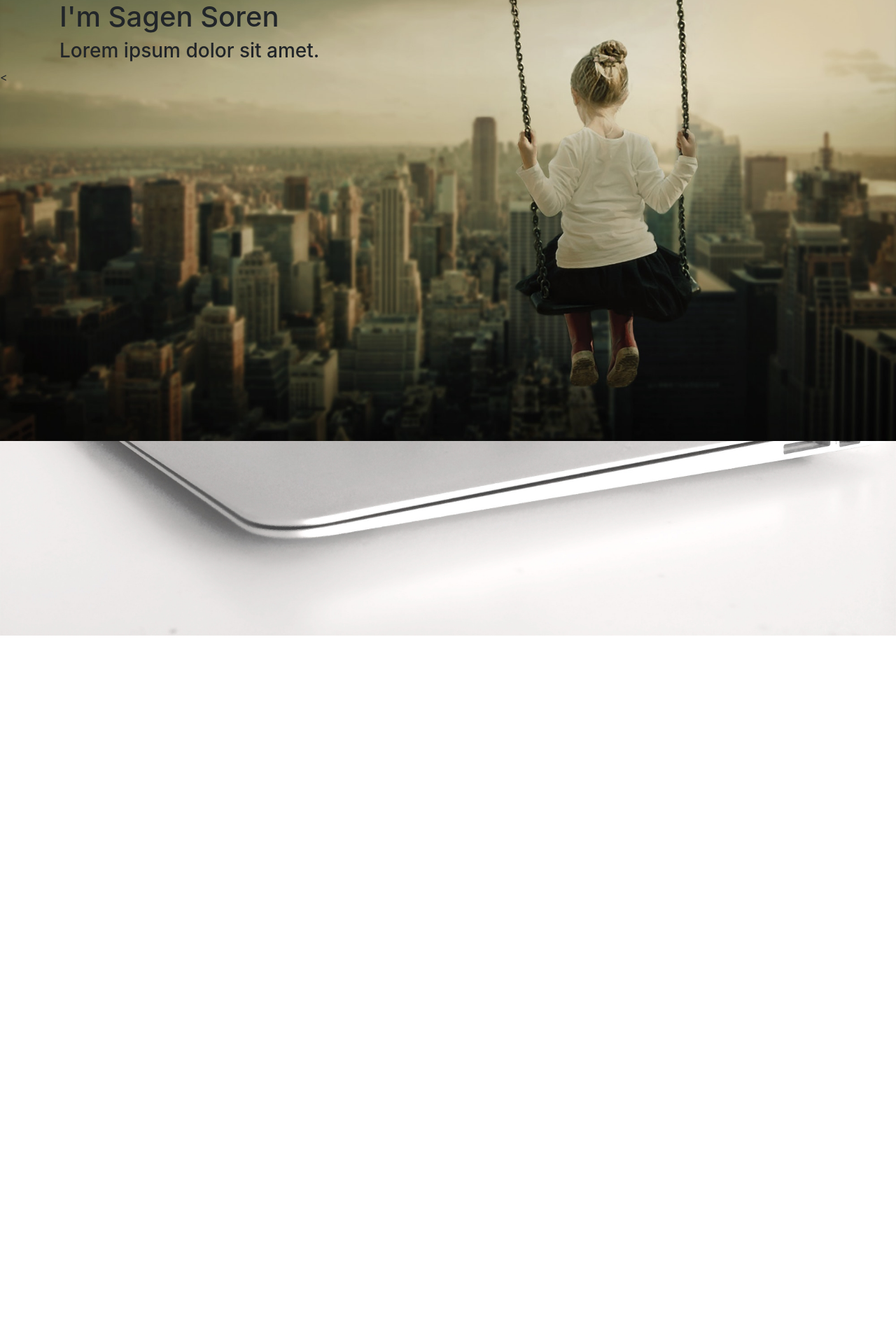
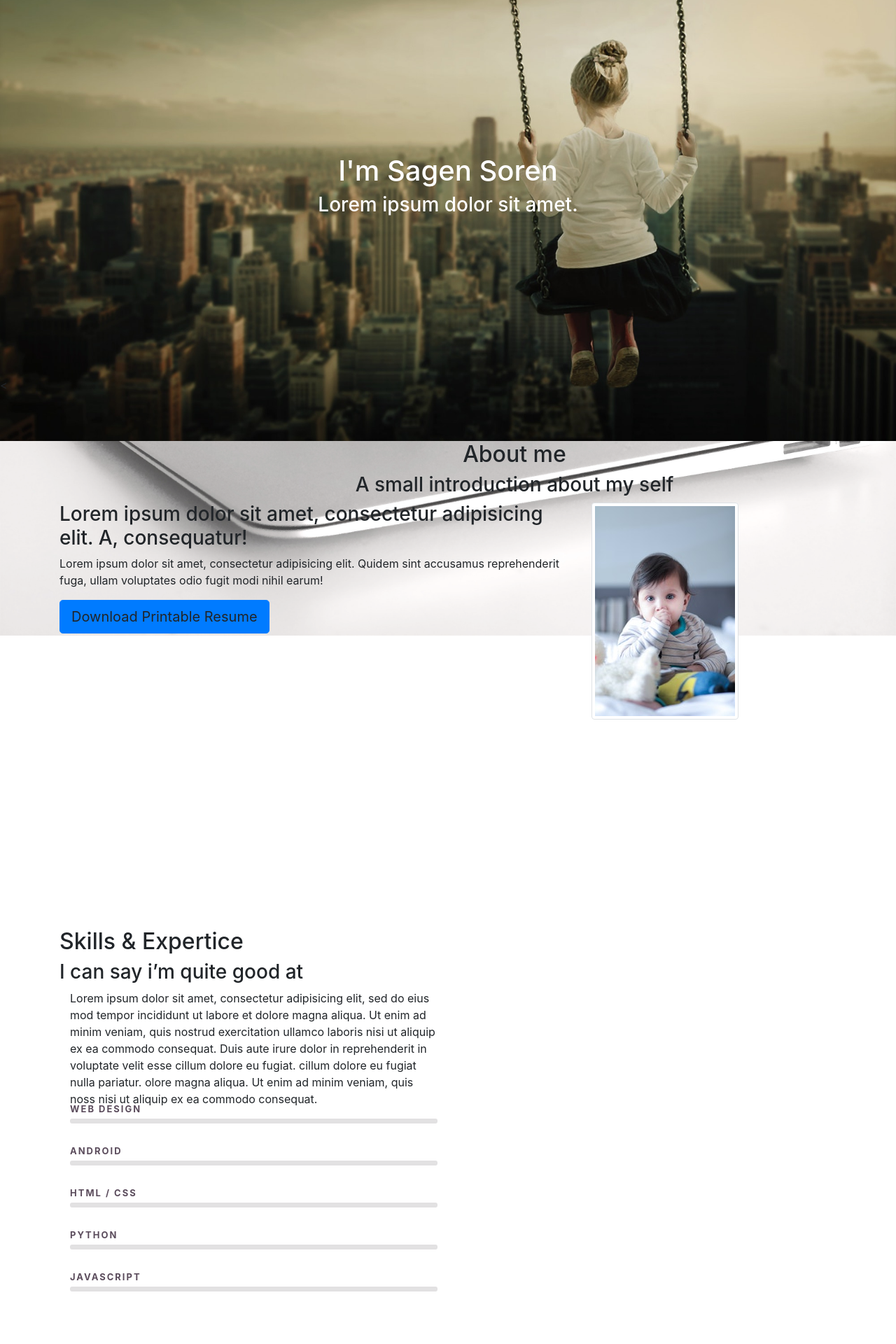
Before and after one commit to SSBsoren/Django-with-ParallaxEffect, a Django app: page / in a window 1280 px wide. Shown: the top 1920 px of the page at 70% size. Run offline with Django 3.2, Linux system fonts and the light colour scheme; some libraries are stand-ins or nearby versions.

Commit message:
added skill set

```diff
--- a/SagenPortfolio/myWebsite/static/myweb/css/newstyle.css
+++ b/SagenPortfolio/myWebsite/static/myweb/css/newstyle.css
@@ -7,5 +7,70 @@
   height: 300px;
 }
 .intro{
-  margin-top:100px;
+  padding: 220px;
+  color: #fff;
+  text-align: center;
 }
+*----------------------------------------------------
+	5. Skill & Expert Style
+------------------------------------------------------*/
+.skillset {
+	background:#f8f8f8;
+	display:table;
+	width:100%;
+}
+.skillset .container{
+	padding-top:66px ;
+	padding-bottom:64px ;
+}
+.skillbar {
+	position:relative;
+	display:block;
+	margin-bottom:53px;
+	width:100%;
+	background:#e2e1e2;
+	height:7px;
+	border-radius:3px;
+	-moz-border-radius:3px;
+	-webkit-border-radius:3px;
+	-webkit-transition:0.4s linear;
+	-moz-transition:0.4s linear;
+	-ms-transition:0.4s linear;
+	-o-transition:0.4s linear;
+	transition:0.4s linear;
+	-webkit-transition-property:width, background-color;
+	-moz-transition-property:width, background-color;
+	-ms-transition-property:width, background-color;
+	-o-transition-property:width, background-color;
+	transition-property:width, background-color;
+}
+
+.skillbar-title {
+	position:absolute;
+	top:-27px;
+	left:0;
+	font-weight:bold;
+	font-size:13px;
+	line-height:27px;
+	text-transform:uppercase;
+	letter-spacing:2px;
+	color:#5b4c5c;
+}
+
+.skillbar-title span {
+	display:block;
+}
+
+.skillbar-bar {
+	height:7px;
+	width:0px;
+	background:#e88988;
+}
+
+.skill-bar-percent {
+	position:absolute;
+	top:-24px;
+	font-size:14px;
+	color:#796f7a;
+	margin-left:-20px;
+}
--- a/SagenPortfolio/myWebsite/templates/myweb/index.html
+++ b/SagenPortfolio/myWebsite/templates/myweb/index.html
@@ -23,15 +23,10 @@
 	<body>
 
 		<section class="head_div" data-parallax="scroll" data-image-src=" {% static 'myweb/imges/architecture-buildings-business-321441.jpg'  %} ">
-			<div class="container ">
+			<div class="container intro">
 				<h1>I'm Sagen Soren</h1>
 				<h3>Lorem ipsum dolor sit amet.</h3>
-
-
-
-
-				</div>
-
+			</div>
 			</div>
 			<!--banner start-->
 			< <!--banner end-->
@@ -39,17 +34,89 @@
 		</section>
 
 		<!--  about me  -->
-		<section class="aboutme" data-parallax="scroll" data-image-src=" {% static 'myweb/imges/apple-computer-eyeglasses.jpg' %} ">
+		<section class="aboutme" id="aboutme" data-parallax="scroll" data-image-src=" {% static 'myweb/imges/apple-computer-eyeglasses.png' %} ">
+			<div class="container">
+				<div class="row justify-content-center text-center">
+					<div class="col-lg-2 col-md-2 col-sm-2 col-xs-2 align-self-center "></div>
+					<div class="heading">
+						<h2>About me</h2>
+						<h3>A small introduction about my self</h3>
+					</div>
+				</div>
+				<div class="row">
+					<div class="col-md-8">
+						<h3>Lorem ipsum dolor sit amet, consectetur adipisicing elit. A, consequatur!</h3>
+						<p>Lorem ipsum dolor sit amet, consectetur adipisicing elit. Quidem sint accusamus reprehenderit fuga, ullam voluptates odio fugit modi nihil earum!</p>
+						</p>
+						<p><a role="button" class="btn btn-primary btn-lg">Download Printable Resume</a></p>
+					</div>
+					<div class="col-md-4">
+						<img src=" {% static 'myweb/imges/pexels-photo-774554.jpeg' %} "class="img-thumbnail " alt="">
+					</div>
+					</div>
+				</div>
+			</div>
 
 		</section>
 		<!-- about me end -->
 
 		<!--skillset section  -->
-		<section class="skillset" data-parallax="scroll" data-image-src=" {% static 'myweb/imges/pexel.jpeg' %} ">
+		<section id="skillset" class="skillset" data-parallax="scroll" data-image-src=" {% static 'myweb/imges/pexel.jpeg' %} ">
 			<div class="container">
+				<div class="row">
+					<div class="col-md-12">
+						<div class="heading">
+							<h2>Skills &amp; Expertice</h2>
+							<h3>I can say i’m quite good at</h3>
+						</div>
+					</div>
+					<div class="col-md-12">
+						<div class="col-md-6 col-sm-12 media">
+							<p>Lorem ipsum dolor sit amet, consectetur adipisicing elit, sed do eius
+								mod tempor incididunt ut labore et dolore magna aliqua. Ut enim ad minim veniam, quis nostrud exercitation ullamco laboris nisi ut aliquip ex ea commodo consequat. Duis aute irure dolor in reprehenderit in voluptate velit esse cillum dolore
+								eu fugiat. cillum dolore eu fugiat nulla pariatur. olore magna aliqua. Ut enim ad minim veniam, quis noss nisi ut aliquip ex ea commodo consequat.</p>
+						</div>
+						<div class="col-md-6 col-sm-12">
+							<div class="skillbar clearfix " data-percent="70%">
+								<div class="skillbar-title"><span>Web design</span></div>
+								<div class="skillbar-bar"></div>
+								<div class="skill-bar-percent"></div>
+							</div> <!-- End Skill Bar -->
 
-			</div>
+							<div class="skillbar clearfix " data-percent="76%">
+								<div class="skillbar-title"><span>Android </span></div>
+								<div class="skillbar-bar"></div>
+								<div class="skill-bar-percent"></div>
+							</div> <!-- End Skill Bar -->
+
+							<div class="skillbar clearfix " data-percent="79%">
+								<div class="skillbar-title"><span>HTML / CSS</span></div>
+								<div class="skillbar-bar"></div>
+								<div class="skill-bar-percent"></div>
+							</div> <!-- End Skill Bar -->
+
+							<div class="skillbar clearfix " data-percent="41%">
+								<div class="skillbar-title">
+									<span>Python</span>
+								</div>
+								<div class="skillbar-bar"></div>
+								<div class="skill-bar-percent"></div>
+							</div>
+							<!-- End Skill Bar -->
+
+							<div class="skillbar clearfix " data-percent="52%">
+								<div class="skillbar-title"><span>javascript</span></div>
+								<div class="skillbar-bar">
+									</ div>
+									<div class="skill-bar-percent"></div>
+								</div> <!-- End Skill Bar -->
+							</div>
+						</div>
+					</div>
+				</div>
 		</section>
+
+
 
 		<!--skillset section end  -->
 
@@ -64,6 +131,10 @@
 		<!--portfolio start-->
 		<section class="portfolio" data-parallax="scroll" data-image-src=" {% static 'myweb/imges/pexel.jpeg' %} ">
 			<div class="container">
+				<div class="col-md-12">
+					<h1>sagen soren</h1>
+
+				</div>
 
 			</div>
 		</section>
```
Also changed, not shown: SagenPortfolio/myWebsite/static/myweb/imges/pexels-photo-774554.jpeg (added).
